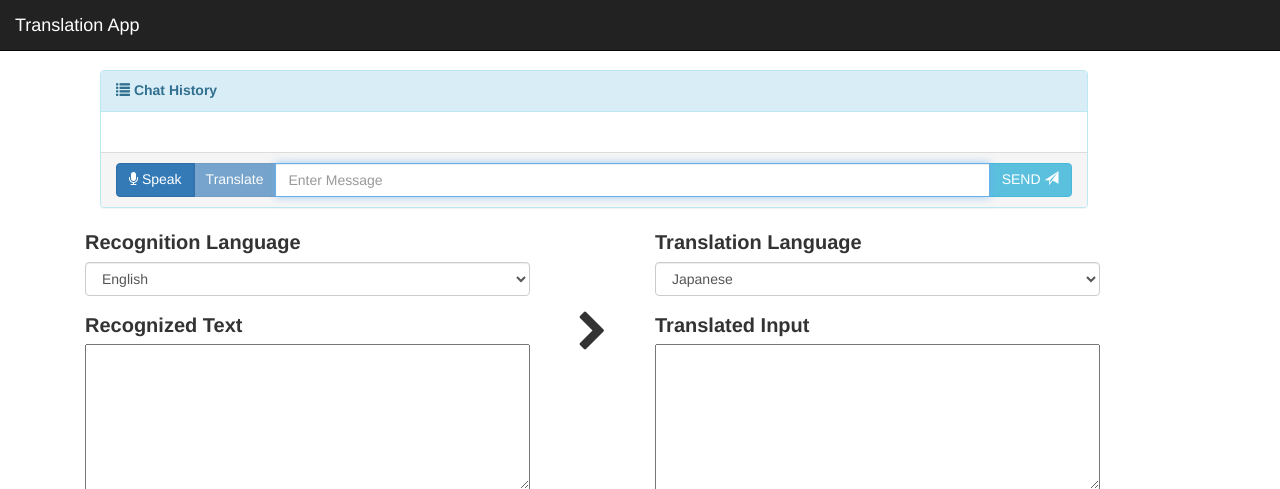
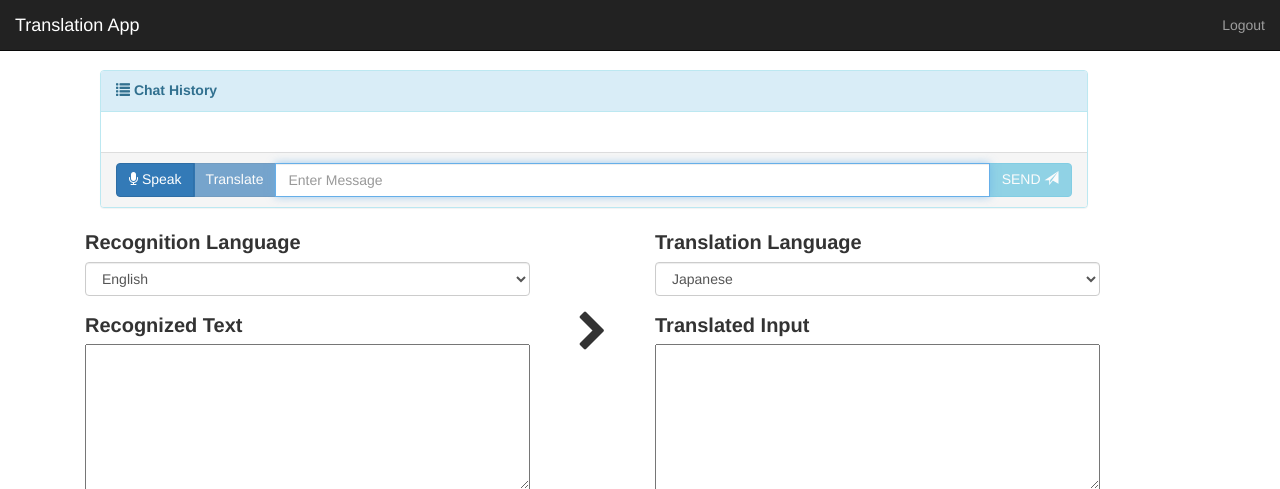
Before and after one commit to danigunawan/convert-to-characters, a Flask app: page / in a window 1280 px wide. Shown: the top 489 px of the page. Run offline with Flask 2, Linux system fonts and the light colour scheme; some libraries are stand-ins or nearby versions.

Commit message:
added logout button

```diff
--- a/translation/static/js/web_speech_script.js
+++ b/translation/static/js/web_speech_script.js
@@ -47,7 +47,7 @@ $(document).ready(function(){
       currentApi = event.target.value
     })
     $("#input").on("keyup", function(event){
-      $("#translate-given").prop("disabled", ($("#input").val().length == 0))
+      $("#translate-given, #sendMessage").prop("disabled", ($("#input").val().length == 0))
     })
 
 
--- a/translation/templates/index.html
+++ b/translation/templates/index.html
@@ -32,7 +32,7 @@
             });
 
             $('#input').keyup(function(e){
-                if(e.keyCode == 13)
+                if(e.keyCode == 13 && $(this).val().length > 0)
                 {
                     sendMessage();
                 }
@@ -69,7 +69,7 @@
         </span>
         <input type="text" class="form-control" placeholder="Enter Message" id="input" autofocus/>
         <span class="input-group-btn">
-            <button class="btn btn-info" type="button" id="sendMessage">SEND <span class="glyphicon glyphicon-send"></span></button>
+            <button class="btn btn-info" type="button" id="sendMessage" disabled="true">SEND <span class="glyphicon glyphicon-send"></span></button>
         </span>
       </div>
     </div>
--- a/translation/templates/layout.html
+++ b/translation/templates/layout.html
@@ -13,13 +13,29 @@
   <script src="//cdnjs.cloudflare.com/ajax/libs/jquery-cookie/1.4.1/jquery.cookie.min.js"></script>
   <script src="//maxcdn.bootstrapcdn.com/bootstrap/3.2.0/js/bootstrap.min.js"></script>
   <link rel="stylesheet" href="https://maxcdn.bootstrapcdn.com/font-awesome/4.7.0/css/font-awesome.min.css"/>
+
+  <script>
+    $(function(){
+      if ($.cookie("realtime-chat-nickname")) {
+        $(".logged-in.indicator").text("Logged in as: "+$.cookie("realtime-chat-nickname"))
+      }
+      $(".logout-link").click(function(e){
+        $.removeCookie("realtime-chat-nickname");
+        window.location = "/";
+      })
+    })
+  </script>
 {% endblock %}
 {% block body %}
   <div class="navbar navbar-inverse navbar-fixed-top">
-    <div class=navbar-header>
-      <div class=navbar-brand>
-        Translation App
+    <div class=container-fluid>
+      <div class=navbar-header>
+        <div class=navbar-brand>Translation App</div>
       </div>
+      <ul class="nav navbar-nav navbar-right">
+        <p class="navbar-text logged-in indicator"></p>
+        <li><a href="#" class="logout-link">Logout</a></li>
+      </ul>
     </div>
   </div>
   <div class=container>
```
Also changed, not shown: translation/static/js/bundle.js.
